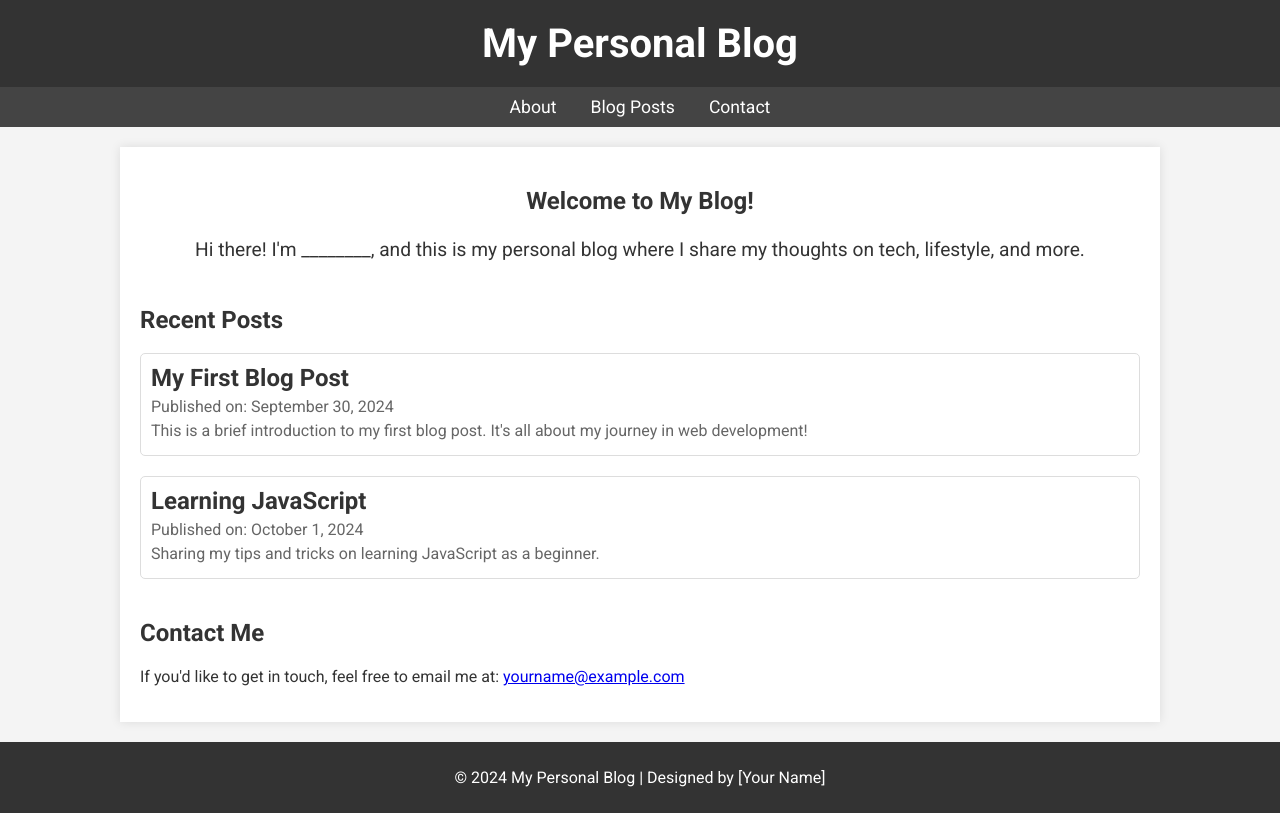
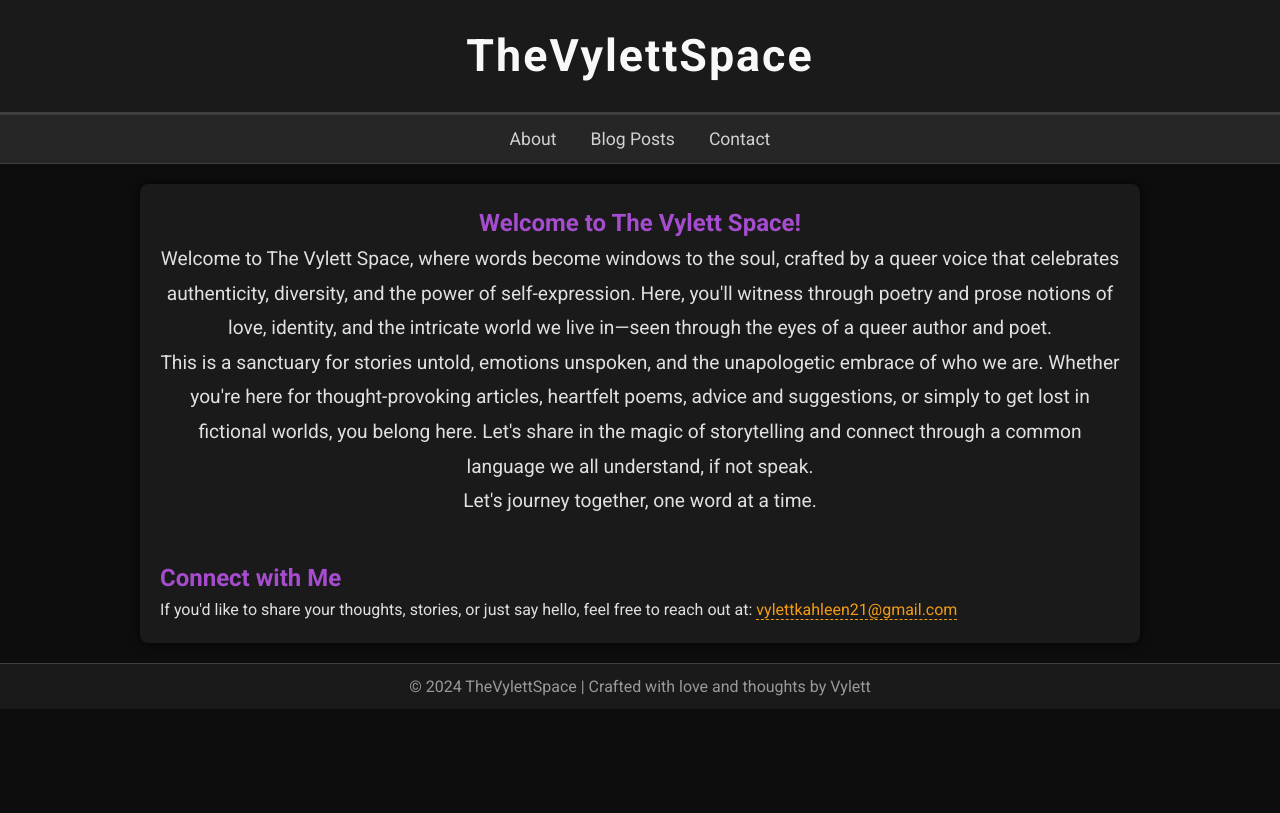
Before and after one commit to platonic-polycule/blog-website.github.io, a plain HTML site: page index.html in a window 1280 px wide. Drawn offline with Linux system fonts and the light colour scheme.

Commit message:
Updated index

```diff
--- a/index.html
+++ b/index.html
@@ -3,85 +3,136 @@
 <head>
     <meta charset="UTF-8">
     <meta name="viewport" content="width=device-width, initial-scale=1.0">
-    <meta name="description" content="Personal blog about tech, lifestyle, and more.">
-    <title>My Personal Blog</title>
+    <meta name="description" content="TheVylettSpace - Personal blogs about life, stories, musings, thoughts, and poems.">
+    <title>TheVylettSpace</title>
     <link href="https://fonts.googleapis.com/css2?family=Roboto:wght@300;400;700&display=swap" rel="stylesheet">
     <style>
-        body {
-            font-family: 'Roboto', sans-serif;
+        /* Basic Reset */
+        * {
             margin: 0;
             padding: 0;
-            background-color: #f4f4f4;
-            color: #333;
+            box-sizing: border-box;
+            font-family: 'Roboto', sans-serif; /* Apply Roboto to all elements */
         }
+
+        body {
+            background-color: #0d0d0d; /* Dark background */
+            color: #e0e0e0; /* Light text */
+            margin: 0;
+            padding: 0;
+            line-height: 1.6;
+        }
+
         header {
-            background-color: #333;
-            color: #fff;
+            background-color: #1a1a1a; /* Slightly lighter black */
+            color: #f8f8f8;
             padding: 20px 0;
             text-align: center;
+            border-bottom: 3px solid #3f3f3f;
         }
+
         header h1 {
             margin: 0;
-            font-size: 2.5em;
+            font-size: 2.8em;
+            font-weight: 700;
+            letter-spacing: 2px;
         }
+
         nav {
-            background-color: #444;
+            background-color: #262626;
             text-align: center;
             padding: 10px 0;
+            border-bottom: 1px solid #3f3f3f;
         }
+
         nav a {
-            color: #fff;
+            color: #d1d1d1;
             text-decoration: none;
             margin: 0 15px;
             font-size: 1.1em;
+            transition: color 0.3s;
         }
+
         nav a:hover {
-            text-decoration: underline;
+            color: #a64ccf; /* Accent color for hover effect */
         }
+
         .container {
             max-width: 1000px;
             margin: 20px auto;
             padding: 20px;
-            background-color: #fff;
-            box-shadow: 0 0 10px rgba(0, 0, 0, 0.1);
+            background-color: #1a1a1a;
+            box-shadow: 0 0 10px rgba(0, 0, 0, 0.8);
+            border-radius: 8px;
         }
+
         .intro {
             text-align: center;
             margin-bottom: 40px;
         }
+
         .intro p {
             font-size: 1.2em;
-            line-height: 1.6;
+            line-height: 1.8;
         }
+
         .blog-posts {
             margin-bottom: 40px;
         }
+
         .blog-post {
             margin-bottom: 20px;
-            padding: 10px;
-            border: 1px solid #ddd;
+            padding: 15px;
+            border: 1px solid #333;
+            background-color: #262626;
             border-radius: 5px;
+            transition: background-color 0.3s;
         }
+
+        .blog-post:hover {
+            background-color: #333; /* Highlight effect */
+        }
+
         .blog-post h2 {
             margin: 0;
-            font-size: 1.5em;
+            font-size: 1.6em;
+            color:  #a64ccf;; /* Accent color */
         }
+
         .blog-post p {
             margin: 5px 0;
-            color: #666;
+            color: #a6a6a6;
         }
+
+        #contact a {
+            color: #f39c12;
+            text-decoration: none;
+            border-bottom: 1px dashed #f39c12;
+            transition: color 0.3s;
+        }
+
+        #contact a:hover {
+            color: #f8f8f8;
+            border-bottom: 1px dashed #f8f8f8;
+        }
+
         footer {
-            background-color: #333;
-            color: #fff;
+            background-color: #1a1a1a;
+            color: #999;
             text-align: center;
             padding: 10px 0;
+            border-top: 1px solid #3f3f3f;
+        }
+
+        footer p {
+            margin: 0;
         }
     </style>
 </head>
 <body>
 
 <header>
-    <h1>My Personal Blog</h1>
+    <h1>TheVylettSpace</h1>
 </header>
 
 <nav>
@@ -93,34 +144,41 @@
 <div class="container">
 
     <section class="intro" id="about">
-        <h2>Welcome to My Blog!</h2>
-        <p>Hi there! I'm ________, and this is my personal blog where I share my thoughts on tech, lifestyle, and more.</p>
+        <h2 style="color:  #a64ccf;">Welcome to The Vylett Space!</h2>
+        <p>Welcome to The Vylett Space, where words become windows to the soul, crafted by a queer voice that celebrates authenticity, diversity, and the power of self-expression. Here, you'll witness through poetry and prose notions of love, identity, and the intricate world we live in—seen through the eyes of a queer author and poet.
+        </p>
+        <p>
+            This is a sanctuary for stories untold, emotions unspoken, and the unapologetic embrace of who we are. Whether you're here for thought-provoking articles, heartfelt poems, advice and suggestions, or simply to get lost in fictional worlds, you belong here. Let's share in the magic of storytelling and connect through a common language we all understand, if not speak.
+        </p>
+        <p>
+            Let's journey together, one word at a time.
+        </p>
     </section>
-
+<!--
     <section class="blog-posts" id="blog">
-        <h2>Recent Posts</h2>
+        <h2 style="color: #f39c12;">Recent Musings & Stories</h2>
 
         <div class="blog-post">
-            <h2>My First Blog Post</h2>
+            <h2>Finding Clarity in Chaos</h2>
             <p>Published on: September 30, 2024</p>
-            <p>This is a brief introduction to my first blog post. It's all about my journey in web development!</p>
+            <p>A reflection on how I navigate the complexities of life, finding moments of clarity amidst the chaos that surrounds us all.</p>
         </div>
 
         <div class="blog-post">
-            <h2>Learning JavaScript</h2>
+            <h2>The Poetry of Everyday Moments</h2>
             <p>Published on: October 1, 2024</p>
-            <p>Sharing my tips and tricks on learning JavaScript as a beginner.</p>
+            <p>A collection of poems inspired by the beauty in everyday life – the little moments that often go unnoticed but mean the most.</p>
         </div>
-    </section>
+    </section> -->
 
     <section id="contact">
-        <h2>Contact Me</h2>
-        <p>If you'd like to get in touch, feel free to email me at: <a href="mailto:yourname@example.com">yourname@example.com</a></p>
+        <h2 style="color:  #a64ccf;">Connect with Me</h2>
+        <p>If you'd like to share your thoughts, stories, or just say hello, feel free to reach out at: <a href="mailto:thevylettspace@example.com"> vylettkahleen21@gmail.com</a></p>
     </section>
 </div>
 
 <footer>
-    <p>&copy; 2024 My Personal Blog | Designed by [Your Name]</p>
+    <p>&copy; 2024 TheVylettSpace | Crafted with love and thoughts by Vylett</p>
 </footer>
 
 </body>
```
